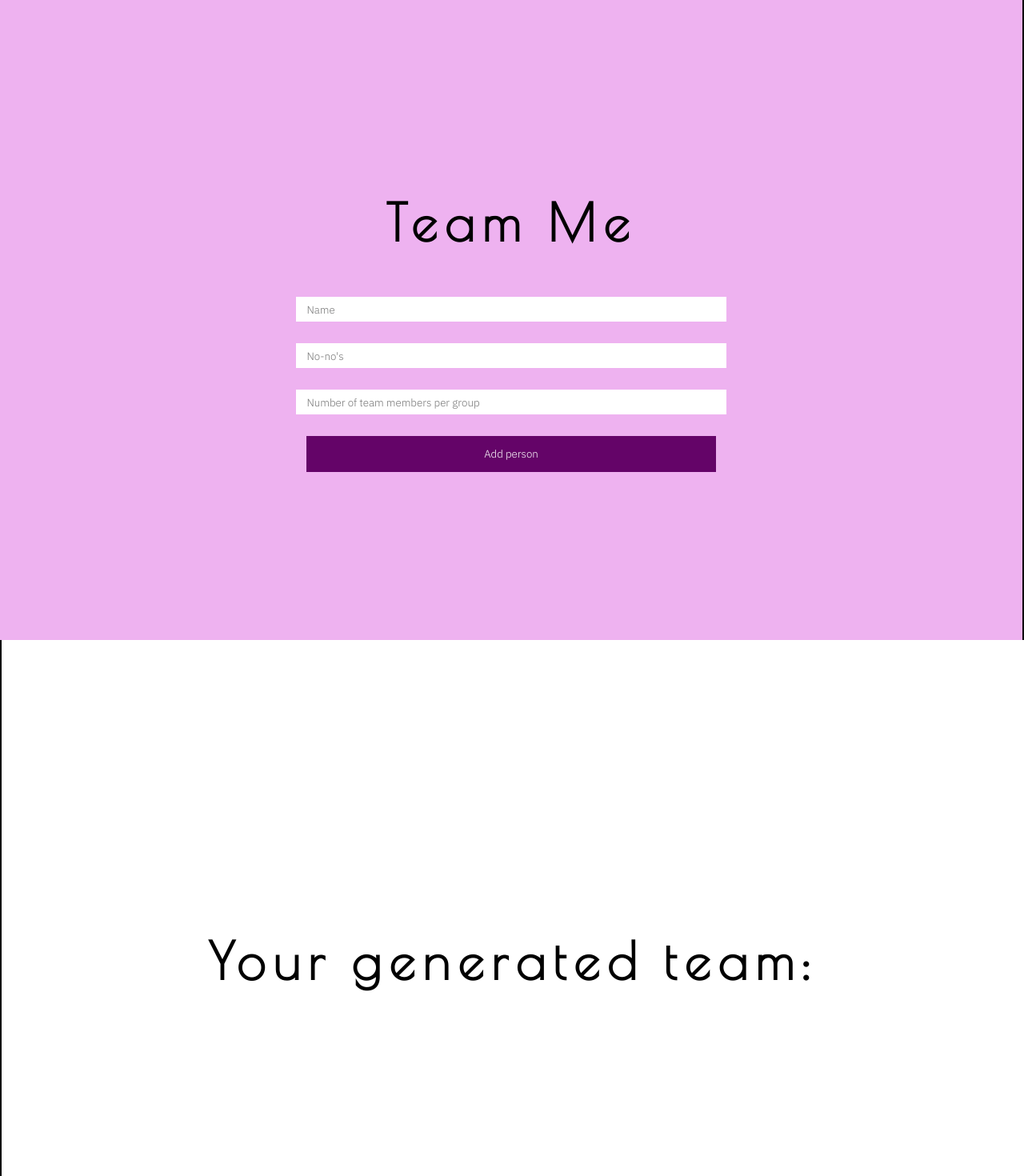
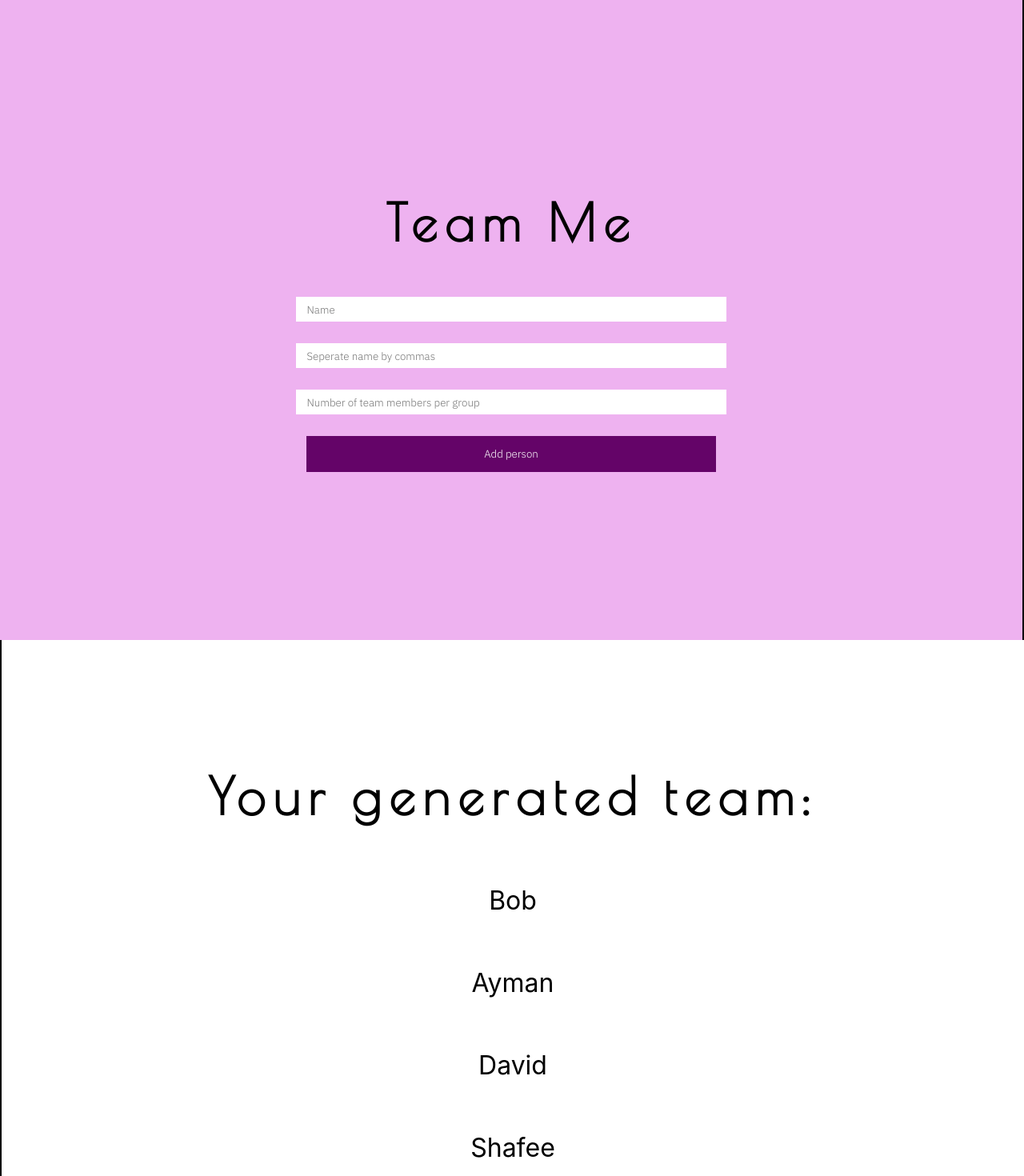
Before and after one commit to HaxagonusD/partner-chooser, a React (Create React App) app: page / in a window 1280 px wide. Shown: the top 1470 px of the page at 80% size. Built offline with nearby package versions, Linux system fonts and the light colour scheme.

Commit message:
input field design

```diff
--- a/src/App.js
+++ b/src/App.js
@@ -4,6 +4,7 @@ import { useState } from "react";
 import Header from "./components/Header";
 import "./css/InputPanel.css";
 import "./css/DisplayPanel.css";
+import TeamMate from "./components/TeamMate";
 
 function App() {
 	const [currentName, setCurrentName] = useState("");
@@ -24,12 +25,16 @@ function App() {
 			<div className="input-panel">
 				<Header name={"Team Me"} />
 				<input placeholder="Name" />
-				<input type="textarea" placeholder="No-no's" onChange={(event) => setCurrentName(event.target.value)} />
+				<input type="textarea" placeholder="Seperate name by commas" onChange={(event) => setCurrentName(event.target.value)} />
 				<input type="number" placeholder="Number of team members per group" onChange={(event) => setCurrentEnemies(event.target.value)} />
 				<button onClick={addPerson}>Add person</button>
 			</div>
 			<div className="display-panel">
 				<Header name={"Your generated team:"} />
+				<TeamMate name={"Bob"} />
+				<TeamMate name={"Ayman"} />
+				<TeamMate name={"David"} />
+				<TeamMate name={"Shafee"} />
 			</div>
 		</div>
 	);
--- /dev/null
+++ b/src/components/TeamMate.js
@@ -0,0 +1,7 @@
+export default function TeamMate(props) {
+	return (
+		<div>
+			<p>{props.name}</p>
+		</div>
+	);
+}
```
Also changed, not shown: src/components/InputFields.js (deleted, +0 -9 lines).
